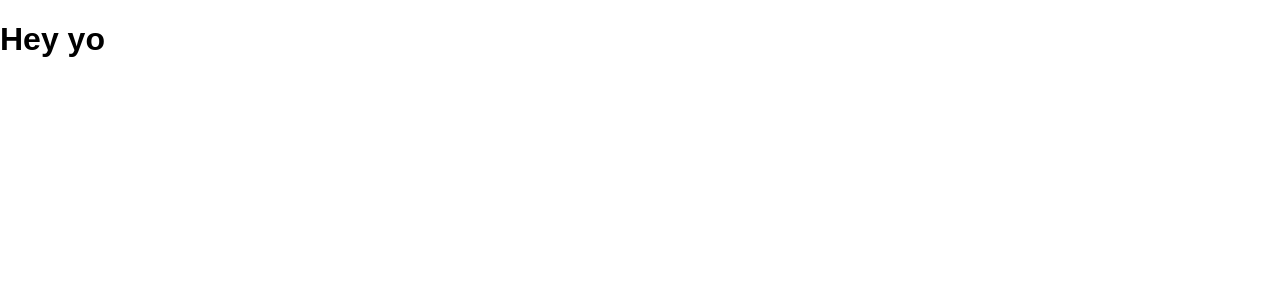
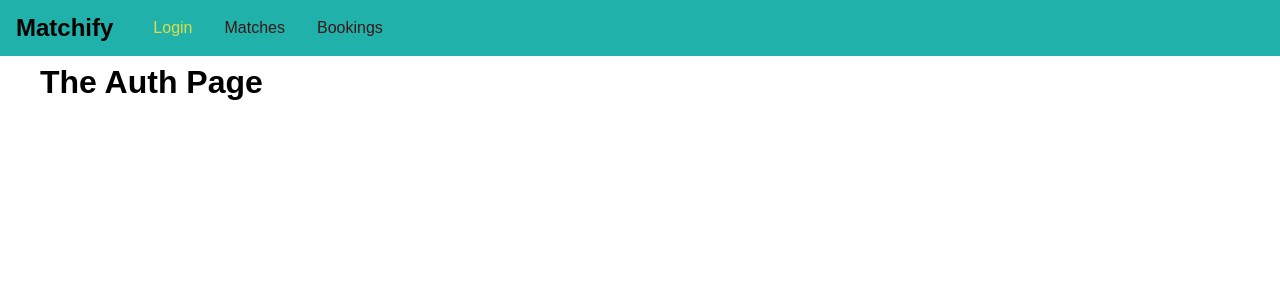
Before and after one commit to filippoimarisio/match-organizer, a React (Create React App) app in the folder frontend/: page /auth in a window 1280 px wide. Shown: the top 300 px of the page. Built offline with nearby package versions, Linux system fonts and the light colour scheme.

Commit message:
routing and navbar

```diff
--- a/frontend/src/App.css
+++ b/frontend/src/App.css
@@ -0,0 +1,3 @@
+.main-content {
+  margin: 4rem 2.5rem;
+}
--- a/frontend/src/App.js
+++ b/frontend/src/App.js
@@ -1,12 +1,29 @@
 import React, { Component } from 'react';
 import './App.css';
+import { BrowserRouter, Route, Redirect, Switch } from 'react-router-dom';
+
+import AuthPage from './pages/Auth';
+import MatchesPage from './pages/Matches';
+import BookingsPage from './pages/Bookings';
+import MainNavigation from "./components/Navigation/MainNavigation";
+
 
 class App extends Component {
   render() {
     return (
-      <div className="App">
-          <h1>Hey yo</h1>
-      </div>
+      <BrowserRouter>
+        <React.Fragment>
+          <MainNavigation />
+          <main className="main-content">
+            <Switch>
+              <Redirect from="/" to="/auth" exact />
+              <Route path="/auth" component={AuthPage} />
+              <Route path="/matches" component={MatchesPage} />
+              <Route path="/bookings" component={BookingsPage} />
+            </Switch>
+          </main>
+        </React.Fragment>
+      </BrowserRouter>
     );
   }
 }
--- /dev/null
+++ b/frontend/src/components/Navigation/MainNavigation.css
@@ -0,0 +1,42 @@
+.main-navigation {
+  position: fixed;
+  left: 0;
+  top: 0;
+  width: 100%;
+  height: 3.5rem;
+  background-color: lightseagreen;
+  padding: 0 1rem;
+  display: flex;
+  align-items: center;
+}
+
+.main-navigation__logo h1 {
+  margin: 0;
+  font-size: 1.5rem;
+}
+
+.main-navigation__items {
+  margin: 1.5rem;
+}
+
+.main-navigation__items ul {
+  padding: 0;
+  list-style: none;
+  display: flex;
+  margin: 0;
+}
+
+.main-navigation__items li {
+  margin: 0 1rem;
+}
+
+.main-navigation__items a {
+  text-decoration: none;
+  color: rgb(56, 24, 24);
+}
+
+.main-navigation__items a:hover,
+.main-navigation__items a:active,
+.main-navigation__items a.active {
+  color: rgb(221, 221, 73);
+}
--- /dev/null
+++ b/frontend/src/components/Navigation/MainNavigation.js
@@ -0,0 +1,28 @@
+import React from 'react';
+import { NavLink } from 'react-router-dom';
+import './MainNavigation.css';
+
+const MainNavigation = props => {
+  return (
+    <header className='main-navigation'>
+      <div className="main-navigation__logo">
+        <h1>Matchify</h1>
+      </div>
+      <nav className="main-navigation__items">
+        <ul>
+          <li>
+            <NavLink to="/auth">Login</NavLink>
+          </li>
+          <li>
+            <NavLink to="/matches">Matches</NavLink>
+          </li>
+          <li>
+            <NavLink to="/bookings">Bookings</NavLink>
+          </li>
+        </ul>
+      </nav>
+    </header>
+  );
+};
+
+export default MainNavigation;
--- /dev/null
+++ b/frontend/src/pages/Auth.js
@@ -0,0 +1,13 @@
+import React, { Component } from 'react';
+
+class AuthPage extends Component {
+  render() {
+    return (
+      <div>
+        <h1>The Auth Page</h1>
+      </div>
+    );
+  }
+}
+
+export default AuthPage;
--- /dev/null
+++ b/frontend/src/pages/Bookings.js
@@ -0,0 +1,13 @@
+import React, { Component } from "react";
+
+class BookingsPage extends Component {
+  render() {
+    return (
+      <div>
+        <h1>The Bookings Page</h1>
+      </div>
+    );
+  }
+}
+
+export default BookingsPage;
--- /dev/null
+++ b/frontend/src/pages/Matches.js
@@ -0,0 +1,13 @@
+import React, { Component } from "react";
+
+class MatchesPage extends Component {
+  render() {
+    return (
+      <div>
+        <h1>The Matches Page</h1>
+      </div>
+    );
+  }
+}
+
+export default MatchesPage;
```
